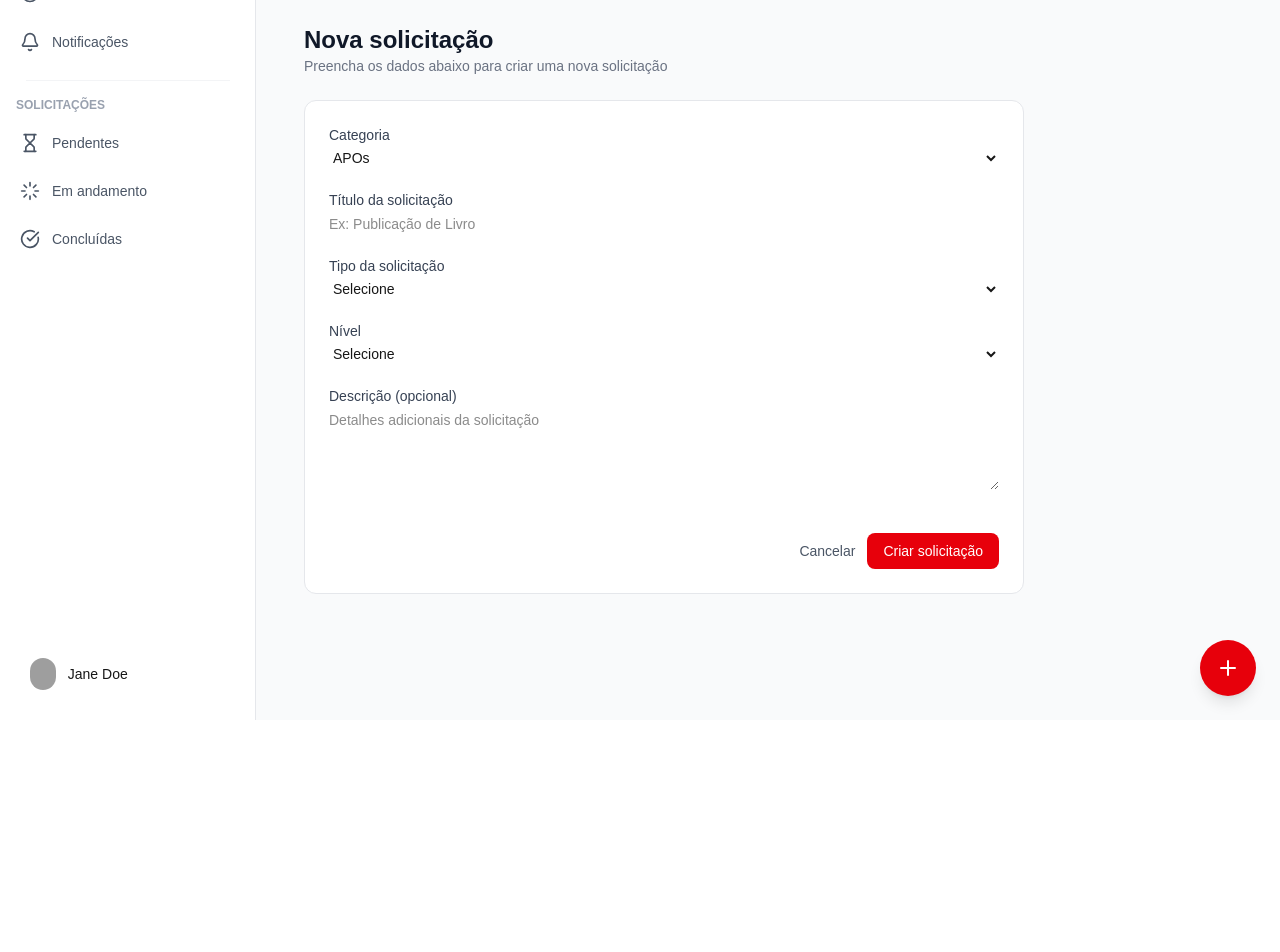
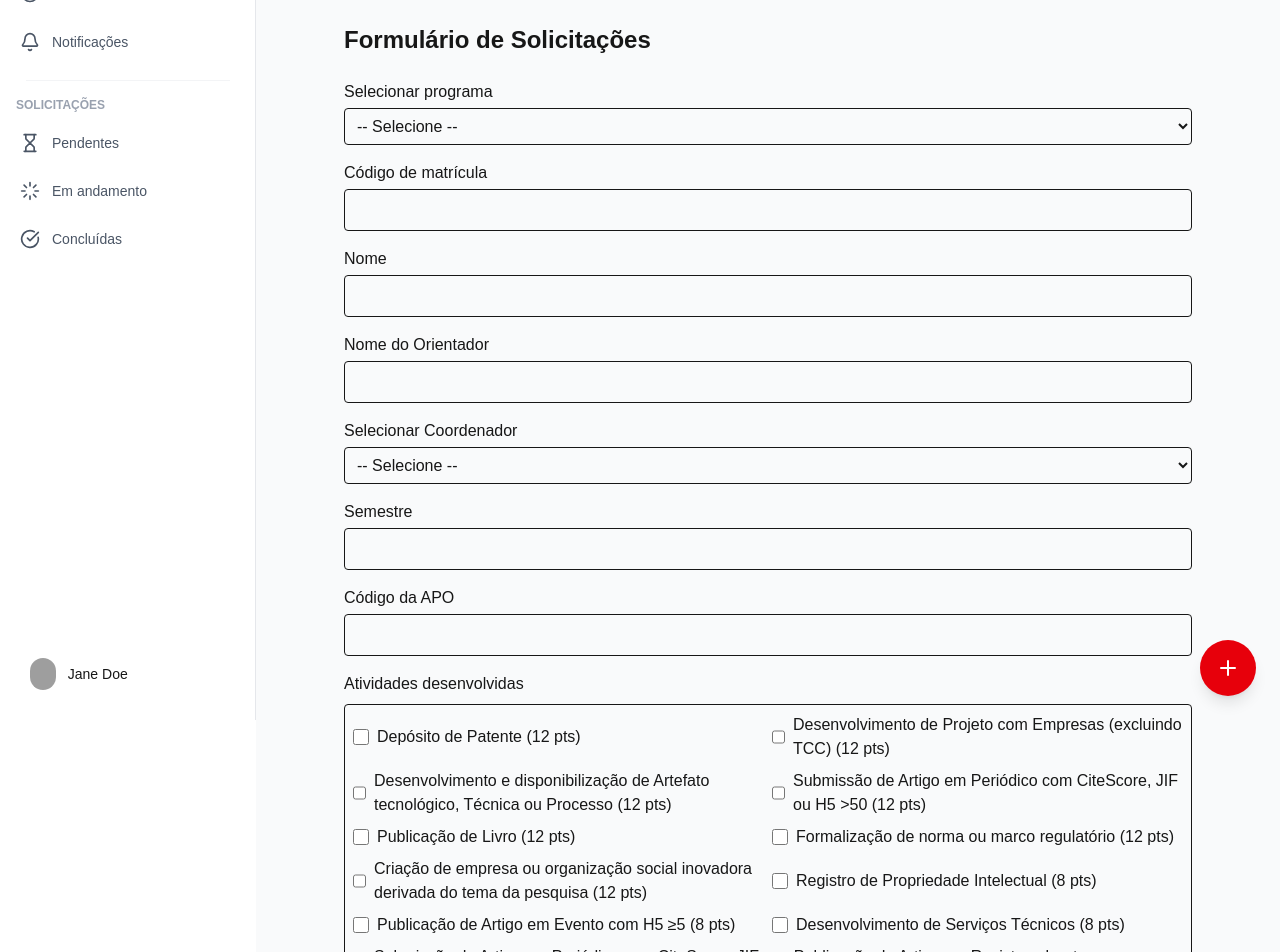
Before and after one commit to mtalala/apo-digital, a Next.js app: page /solicitacoes in a window 1280 px wide. Shown: the part 80-1032 px from the top of the page. Before the commit the page ends 800 px from the top, so only its background shows below. Built offline with nearby package versions, Linux system fonts and the light colour scheme; grey boxes are pictures that could not be loaded.

Commit message:
feat: update requests page

```diff
--- a/app/(dashboard)/solicitacoes/page.tsx
+++ b/app/(dashboard)/solicitacoes/page.tsx
@@ -1,175 +1,230 @@
+// src/app/solicitacoes/page.tsx
 "use client";
 
-import { useState } from "react";
+import { useState, useEffect } from "react";
+import { Program, Coordenador, Activity } from "@/types/types";
+import programsData from "@/data/programs";
+import coordenadoresData from "@/data/coordenadores";
+import activitiesData from "@/data/activities";
 
-interface CreateRequestPayload {
-  category: string;
-  title: string;
-  type: string;
-  level: string;
-  description?: string;
-}
+export default function SolicitacoesPage() {
+  // Form state
+  const [program, setProgram] = useState<number | "">("");
+  const [matricula, setMatricula] = useState("");
+  const [nome, setNome] = useState("");
+  const [orientador, setOrientador] = useState("");
+  const [coordenador, setCoordenador] = useState<number | "">("");
+  const [semestre, setSemestre] = useState("");
+  const [codigoApo, setCodigoApo] = useState("");
+  const [selectedActivities, setSelectedActivities] = useState<number[]>([]);
+  const [isSubmitting, setIsSubmitting] = useState(false);
 
-export default function NovaSolicitacaoPage() {
-  const [form, setForm] = useState<CreateRequestPayload>({
-    category: "APOs",
-    title: "",
-    type: "",
-    level: "",
-    description: "",
-  });
+  // Dados carregados (mock / futuro API)
+  const [programs, setPrograms] = useState<Program[]>([]);
+  const [coordenadores, setCoordenadores] = useState<Coordenador[]>([]);
+  const [activities, setActivities] = useState<Activity[]>([]);
+  const [loading, setLoading] = useState(true);
 
-  const [loading, setLoading] = useState(false);
+  useEffect(() => {
+    const fetchData = async () => {
+      setLoading(true);
+      try {
+        // Dados locais por enquanto
+        setPrograms(programsData);
+        setCoordenadores(coordenadoresData);
+        setActivities(activitiesData);
 
-  const handleChange = (
-    e: React.ChangeEvent<HTMLInputElement | HTMLSelectElement | HTMLTextAreaElement>
-  ) => {
-    const { name, value } = e.target;
-    setForm((prev) => ({ ...prev, [name]: value }));
+        // FUTURAMENTE: substituir por fetch de API
+        // const [programRes, coordRes, activityRes] = await Promise.all([
+        //   fetch("/api/programs"),
+        //   fetch("/api/coordenadores"),
+        //   fetch("/api/activities"),
+        // ]);
+        // setPrograms(await programRes.json());
+        // setCoordenadores(await coordRes.json());
+        // setActivities(await activityRes.json());
+      } catch (error) {
+        console.error("Erro ao carregar dados:", error);
+      } finally {
+        setLoading(false);
+      }
+    };
+
+    fetchData();
+  }, []);
+
+  const toggleActivity = (id: number) => {
+    setSelectedActivities(prev =>
+      prev.includes(id) ? prev.filter(a => a !== id) : [...prev, id]
+    );
   };
+
+  const totalPoints = selectedActivities.reduce((acc, id) => {
+    const activity = activities.find(a => a.id === id);
+    return acc + (activity?.points || 0);
+  }, 0);
 
   const handleSubmit = async (e: React.FormEvent) => {
     e.preventDefault();
-    setLoading(true);
+    setIsSubmitting(true);
 
     const payload = {
-      ...form,
-      status: "Pendente",
-      createdAt: new Date().toISOString(),
+      programId: program,
+      matricula,
+      nome,
+      orientador,
+      coordenadorId: coordenador,
+      semestre,
+      codigoApo,
+      atividadesIds: selectedActivities,
+      totalPoints,
+      dataEnvio: new Date().toISOString(),
     };
 
-    try {
-      // FUTURO:
-      // await fetch("/api/requests", {
-      //   method: "POST",
-      //   headers: { "Content-Type": "application/json" },
-      //   body: JSON.stringify(payload),
-      // });
+    // Simula envio para API futura
+    console.log("Payload a enviar:", payload);
 
-      console.log("Payload enviado:", payload);
-    } finally {
-      setLoading(false);
-    }
+    setTimeout(() => {
+      setIsSubmitting(false);
+      alert("Formulário enviado com sucesso! (mock)");
+      // Limpar formulário
+      setProgram("");
+      setMatricula("");
+      setNome("");
+      setOrientador("");
+      setCoordenador("");
+      setSemestre("");
+      setCodigoApo("");
+      setSelectedActivities([]);
+    }, 1000);
   };
 
+  if (loading) return <p className="p-6">Carregando dados...</p>;
+
   return (
-    <main className="flex-1 p-6 max-w-3xl">
-      {/* Header */}
-      <div className="mb-6">
-        <h1 className="text-2xl font-semibold text-gray-900">
-          Nova solicitação
-        </h1>
-        <p className="text-sm text-gray-500">
-          Preencha os dados abaixo para criar uma nova solicitação
-        </p>
-      </div>
-
-      {/* Form */}
-      <form
-        onSubmit={handleSubmit}
-        className="bg-white border border-gray-200 rounded-xl p-6 space-y-5"
-      >
-        {/* Categoria */}
+    <div className="max-w-4xl mx-auto p-6">
+      <h1 className="text-2xl font-bold mb-6">Formulário de Solicitações</h1>
+      <form onSubmit={handleSubmit} className="space-y-4">
+        {/* Programa */}
         <div>
-          <label className="block text-sm font-medium text-gray-700">
-            Categoria
-          </label>
+          <label className="block mb-1 font-medium">Selecionar programa</label>
           <select
-            name="category"
-            value={form.category}
-            onChange={handleChange}
-            className="mt-1 w-full rounded-lg border-gray-300 text-sm"
+            value={program}
+            onChange={e => setProgram(Number(e.target.value))}
+            className="w-full border rounded p-2"
+            required
           >
-            <option value="APOs">APOs</option>
+            <option value="">-- Selecione --</option>
+            {programs.map(p => (
+              <option key={p.id} value={p.id}>{p.name}</option>
+            ))}
           </select>
         </div>
 
-        {/* Título */}
+        {/* Matrícula */}
         <div>
-          <label className="block text-sm font-medium text-gray-700">
-            Título da solicitação
-          </label>
+          <label className="block mb-1 font-medium">Código de matrícula</label>
           <input
-            name="title"
-            value={form.title}
-            onChange={handleChange}
+            type="text"
+            value={matricula}
+            onChange={e => setMatricula(e.target.value)}
+            className="w-full border rounded p-2"
             required
-            className="mt-1 w-full rounded-lg border-gray-300 text-sm"
-            placeholder="Ex: Publicação de Livro"
           />
         </div>
 
-        {/* Tipo */}
+        {/* Nome */}
         <div>
-          <label className="block text-sm font-medium text-gray-700">
-            Tipo da solicitação
-          </label>
+          <label className="block mb-1 font-medium">Nome</label>
+          <input
+            type="text"
+            value={nome}
+            onChange={e => setNome(e.target.value)}
+            className="w-full border rounded p-2"
+            required
+          />
+        </div>
+
+        {/* Orientador */}
+        <div>
+          <label className="block mb-1 font-medium">Nome do Orientador</label>
+          <input
+            type="text"
+            value={orientador}
+            onChange={e => setOrientador(e.target.value)}
+            className="w-full border rounded p-2"
+            required
+          />
+        </div>
+
+        {/* Coordenador */}
+        <div>
+          <label className="block mb-1 font-medium">Selecionar Coordenador</label>
           <select
-            name="type"
-            value={form.type}
-            onChange={handleChange}
+            value={coordenador}
+            onChange={e => setCoordenador(Number(e.target.value))}
+            className="w-full border rounded p-2"
             required
-            className="mt-1 w-full rounded-lg border-gray-300 text-sm"
           >
-            <option value="">Selecione</option>
-            <option value="Publicação de Livro">Publicação de Livro</option>
-            <option value="Artigo em Revista">Artigo em Revista</option>
-            <option value="Registro de Software">Registro de Software</option>
-            <option value="Depósito de Patente">Depósito de Patente</option>
+            <option value="">-- Selecione --</option>
+            {coordenadores.map(c => (
+              <option key={c.id} value={c.id}>{c.name}</option>
+            ))}
           </select>
         </div>
 
-        {/* Nível */}
+        {/* Semestre */}
         <div>
-          <label className="block text-sm font-medium text-gray-700">
-            Nível
-          </label>
-          <select
-            name="level"
-            value={form.level}
-            onChange={handleChange}
+          <label className="block mb-1 font-medium">Semestre</label>
+          <input
+            type="text"
+            value={semestre}
+            onChange={e => setSemestre(e.target.value)}
+            className="w-full border rounded p-2"
             required
-            className="mt-1 w-full rounded-lg border-gray-300 text-sm"
-          >
-            <option value="">Selecione</option>
-            <option value="Graduação">Graduação</option>
-            <option value="Pós Graduação">Pós Graduação</option>
-          </select>
-        </div>
-
-        {/* Descrição */}
-        <div>
-          <label className="block text-sm font-medium text-gray-700">
-            Descrição (opcional)
-          </label>
-          <textarea
-            name="description"
-            value={form.description}
-            onChange={handleChange}
-            rows={4}
-            className="mt-1 w-full rounded-lg border-gray-300 text-sm"
-            placeholder="Detalhes adicionais da solicitação"
           />
         </div>
 
-        {/* Ações */}
-        <div className="flex justify-end gap-3 pt-4">
-          <button
-            type="button"
-            className="text-sm text-gray-600 hover:underline"
-          >
-            Cancelar
-          </button>
+        {/* Código da APO */}
+        <div>
+          <label className="block mb-1 font-medium">Código da APO</label>
+          <input
+            type="text"
+            value={codigoApo}
+            onChange={e => setCodigoApo(e.target.value)}
+            className="w-full border rounded p-2"
+            required
+          />
+        </div>
 
-          <button
-            type="submit"
-            disabled={loading}
-            className="bg-red-600 text-white text-sm px-4 py-2 rounded-lg hover:bg-red-700 disabled:opacity-50"
-          >
-            {loading ? "Enviando..." : "Criar solicitação"}
-          </button>
+        {/* Atividades */}
+        <div>
+          <label className="block mb-2 font-medium">Atividades desenvolvidas</label>
+          <div className="grid grid-cols-1 sm:grid-cols-2 gap-2 max-h-96 overflow-y-auto border p-2 rounded">
+            {activities.map(a => (
+              <label key={a.id} className="flex items-center space-x-2">
+                <input
+                  type="checkbox"
+                  checked={selectedActivities.includes(a.id)}
+                  onChange={() => toggleActivity(a.id)}
+                  className="w-4 h-4"
+                />
+                <span>{a.label} ({a.points} pts)</span>
+              </label>
+            ))}
+          </div>
+          <p className="mt-2 font-medium">Total de pontos: {totalPoints}</p>
         </div>
+
+        {/* Submit */}
+        <button
+          type="submit"
+          className="bg-red-600 text-white px-4 py-2 rounded disabled:opacity-50"
+          disabled={isSubmitting}
+        >
+          {isSubmitting ? "Enviando..." : "Enviar"}
+        </button>
       </form>
-    </main>
+    </div>
   );
 }
--- /dev/null
+++ b/data/activities.ts
@@ -0,0 +1,31 @@
+// src/data/activities.ts
+import { Activity } from "@/types/types";
+
+const activities: Activity[] = [
+  { id: 1, label: "Depósito de Patente", points: 12 },
+  { id: 2, label: "Desenvolvimento de Projeto com Empresas (excluindo TCC)", points: 12 },
+  { id: 3, label: "Desenvolvimento e disponibilização de Artefato tecnológico, Técnica ou Processo", points: 12 },
+  { id: 4, label: "Submissão de Artigo em Periódico com CiteScore, JIF ou H5 >50", points: 12 },
+  { id: 5, label: "Publicação de Livro", points: 12 },
+  { id: 6, label: "Formalização de norma ou marco regulatório", points: 12 },
+  { id: 7, label: "Criação de empresa ou organização social inovadora derivada do tema da pesquisa", points: 12 },
+  { id: 8, label: "Registro de Propriedade Intelectual", points: 8 },
+  { id: 9, label: "Publicação de Artigo em Evento com H5 ≥5", points: 8 },
+  { id: 10, label: "Desenvolvimento de Serviços Técnicos", points: 8 },
+  { id: 11, label: "Submissão de Artigo em Periódico com CiteScore, JIF ou H5 entre 50 e 12,5", points: 8 },
+  { id: 12, label: "Publicação de Artigo em Revista sobre tema tecnológico", points: 6 },
+  { id: 13, label: "Desenvolvimento de Material Técnico", points: 4 },
+  { id: 14, label: "Registro de Programa de Computador", points: 4 },
+  { id: 15, label: "Publicação de Artigo em Evento com H5 entre 6 e 20", points: 4 },
+  { id: 16, label: "Publicação de Capítulo de Livro com tema de base tecnológica", points: 4 },
+  { id: 17, label: "Participação em comissão técnico-científica", points: 4 },
+  { id: 18, label: "Publicação de Artigo em Jornal sobre tema tecnológico", points: 4 },
+  { id: 19, label: "Apresentação de Trabalho em Evento Prof./Científico", points: 4 },
+  { id: 20, label: "Relatório de Pesquisa de Projeto de Pesquisa", points: 4 },
+  { id: 21, label: "Organização de revista, anais, livro, catálogo, coletânea e enciclopédia", points: 4 },
+  { id: 22, label: "Curso de formação profissional diretamente relacionado ao tema", points: 4 },
+  { id: 23, label: "Apresentação em eventos internos", points: 2 },
+  { id: 24, label: "Participação em eventos internos", points: 0.5 },
+];
+
+export default activities;
--- /dev/null
+++ b/data/coordenadores.ts
@@ -0,0 +1,10 @@
+// src/data/coordenadores.ts
+import { Coordenador } from "@/types/types";
+
+const coordenadores: Coordenador[] = [
+  { id: 1, name: "John Doe" },
+  { id: 2, name: "Jane Smith" },
+  { id: 3, name: "Bob Johnson" },
+];
+
+export default coordenadores;
--- /dev/null
+++ b/data/programs.ts
@@ -0,0 +1,21 @@
+// src/data/programs.ts
+import { Program } from "@/types/types";
+
+const programs: Program[] = [
+  { id: 1, name: "Administração de Empresas" },
+  { id: 2, name: "Administração do Desenvolvimento de Negócios" },
+  { id: 3, name: "Arquitetura e Urbanismo" },
+  { id: 4, name: "Computação Aplicada" },
+  { id: 5, name: "Ciências do Desenvolvimento Humano" },
+  { id: 6, name: "Comunicação Intercultural nas Organizações" },
+  { id: 7, name: "Controladoria, Finanças e Tecnologias de Gestão" },
+  { id: 8, name: "Direito Político e Econômico" },
+  { id: 9, name: "Economia e Mercados" },
+  { id: 10, name: "Educação, Arte e História da Cultura" },
+  { id: 11, name: "Engenharia de Produção" },
+  { id: 12, name: "Engenharia Elétrica e Computação" },
+  { id: 13, name: "Engenharia de Materiais e Nanotecnologia" },
+  { id: 14, name: "Letras" },
+];
+
+export default programs;
--- /dev/null
+++ b/types/types.ts
@@ -0,0 +1,17 @@
+// src/type/types.ts
+
+export interface Program {
+  id: number;
+  name: string;
+}
+
+export interface Coordenador {
+  id: number;
+  name: string;
+}
+
+export interface Activity {
+  id: number;
+  label: string;
+  points: number;
+}
```
